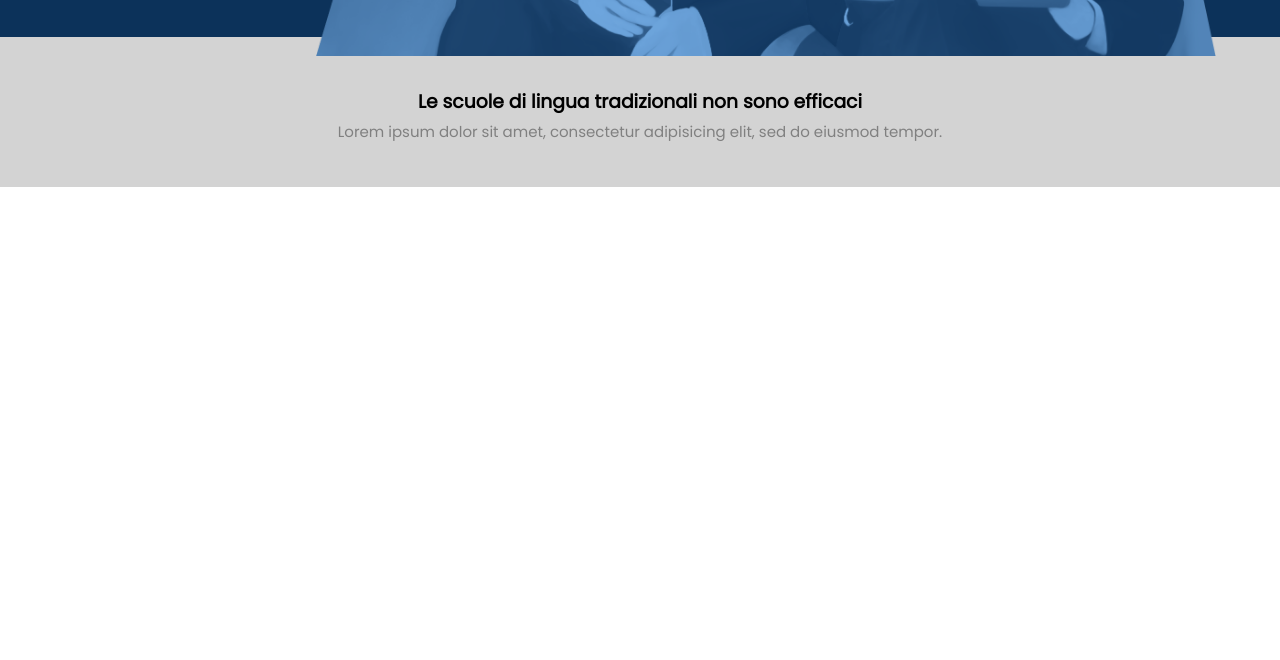
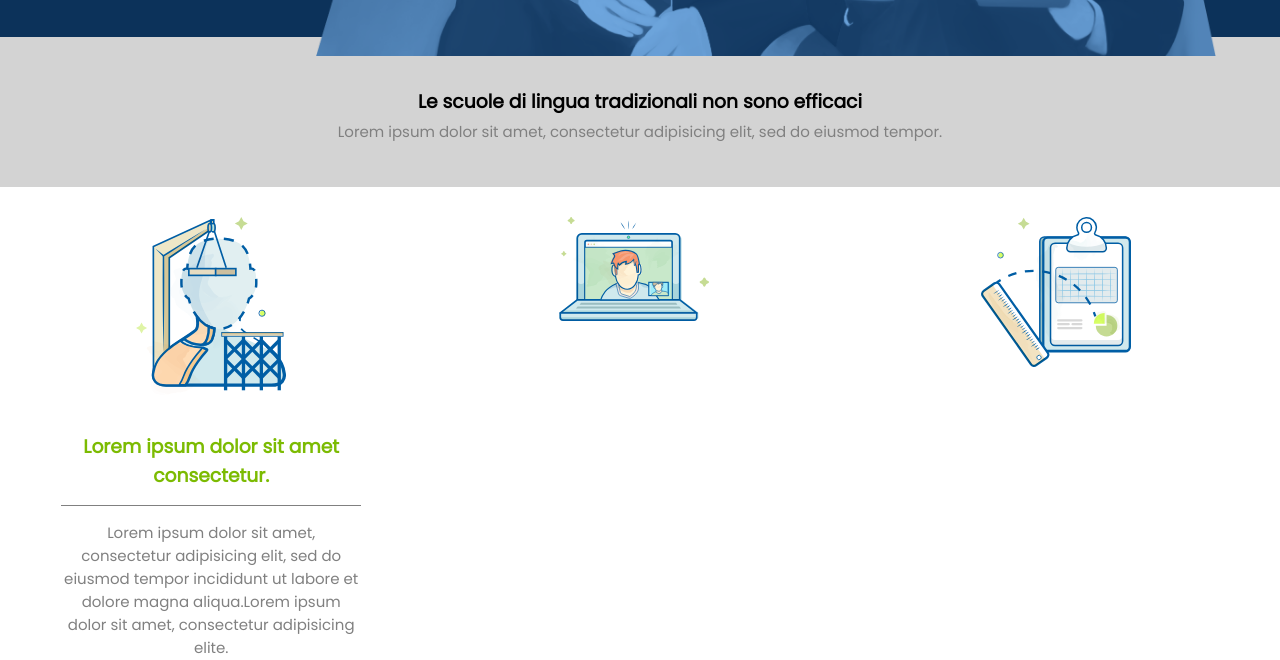
Before and after one commit to JesDon/htmlcss-fluentify, a plain HTML site: page index.html in a window 1280 px wide. Shown: the part 413-1073 px from the top of the page. Before the commit the page ends 800 px from the top, so only its background shows below. Drawn offline with Linux system fonts and the light colour scheme.

Commit message:
prima colonna

```diff
--- a/css/style.css
+++ b/css/style.css
@@ -115,8 +115,37 @@ header{
   padding-top: 50px;
   line-height: 30px;
 }
-.grey-bar p{
+p{
   font-size: 15px;
   color: grey;
 }
 /* /barra grigia */
+
+/* tre colonne */
+.columns{
+  width: 33%;
+  height: 450px;
+  float: left;
+  display: inline-block;
+  text-align: center;
+  padding-top: 30px;
+}
+.columns img{
+  width: 150px;
+}
+.columns-text-container{
+  width: 300px;
+  text-align: center;
+  display: inline-block;
+  padding-top: 30px;
+}
+.columns h3{
+  color: #7CBB02;
+  border-bottom: 1px solid grey;
+  padding-bottom: 15px;
+}
+
+.columns p{
+  padding-top: 15px;
+}
+/* tre colonne */
--- a/index.html
+++ b/index.html
@@ -53,28 +53,25 @@
 
       <!-- sezione tre colonne -->
       <section>
-        <div class="">
-          <div class="">
+          <div class="columns">
+            <img src="img/profile.svg" alt="">
+            <div class="columns-text-container">
+              <h3>Lorem ipsum dolor sit amet consectetur.</h3>
+              <p>Lorem ipsum dolor sit amet, consectetur adipisicing elit, sed do eiusmod tempor incididunt ut labore et dolore magna aliqua.Lorem ipsum dolor sit amet, consectetur adipisicing elite.</p>
+            </div>
 
           </div>
-          <div class="">
+          <div class="columns">
+            <img src="img/computer.svg" alt="">
 
           </div>
-          <div class="">
+          <div class="columns">
+            <img src="img/doc.svg" alt="">
 
           </div>
-        </div>
-
-        <div class="">
-          <div class="">
-
-          </div>
-          <div class="">
-
-          </div>
-        </div>
       </section>
       <!-- sezione tre colonne -->
+
     </main>
     <!-- /corpo principale -->
 
```
